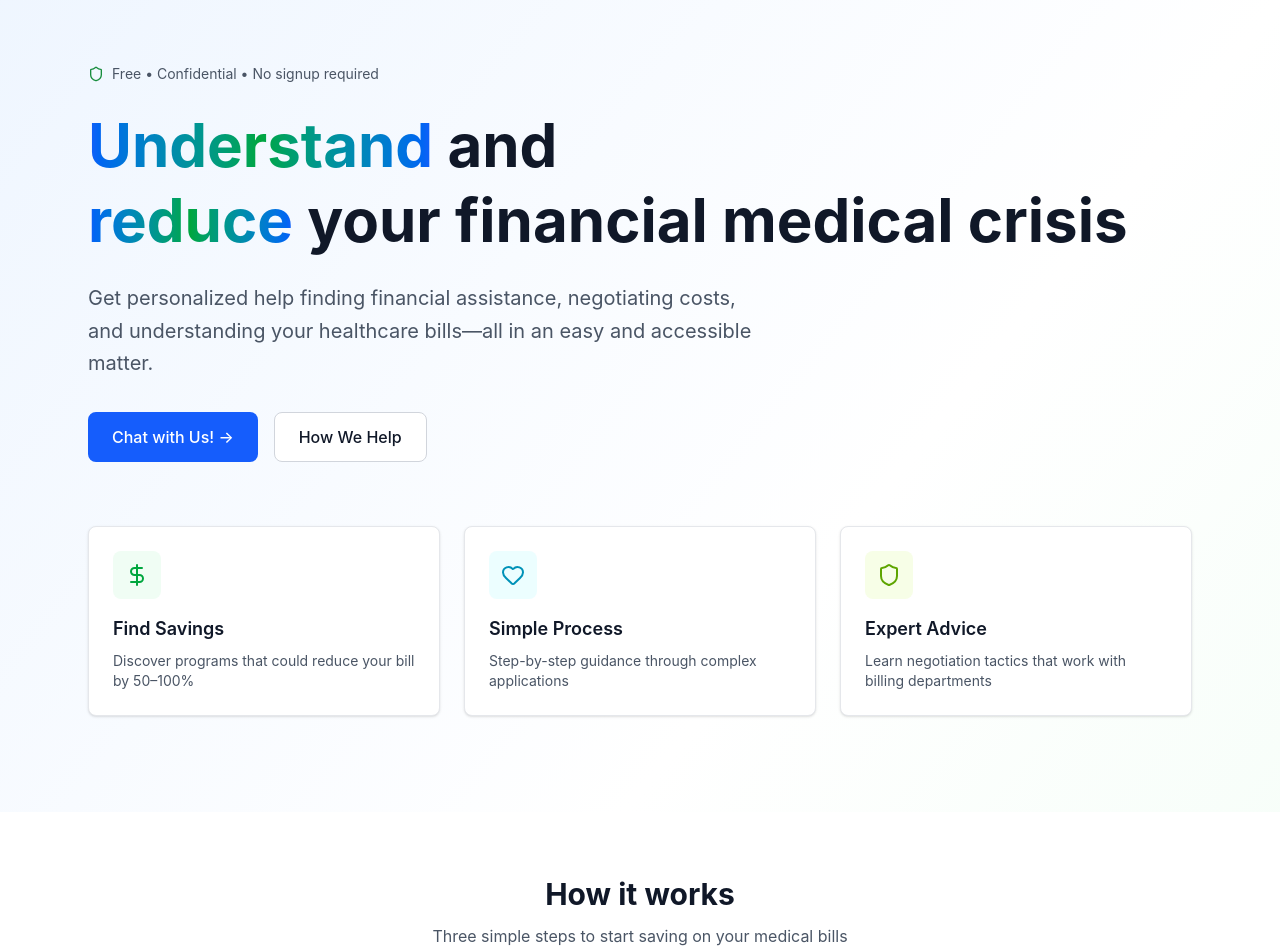
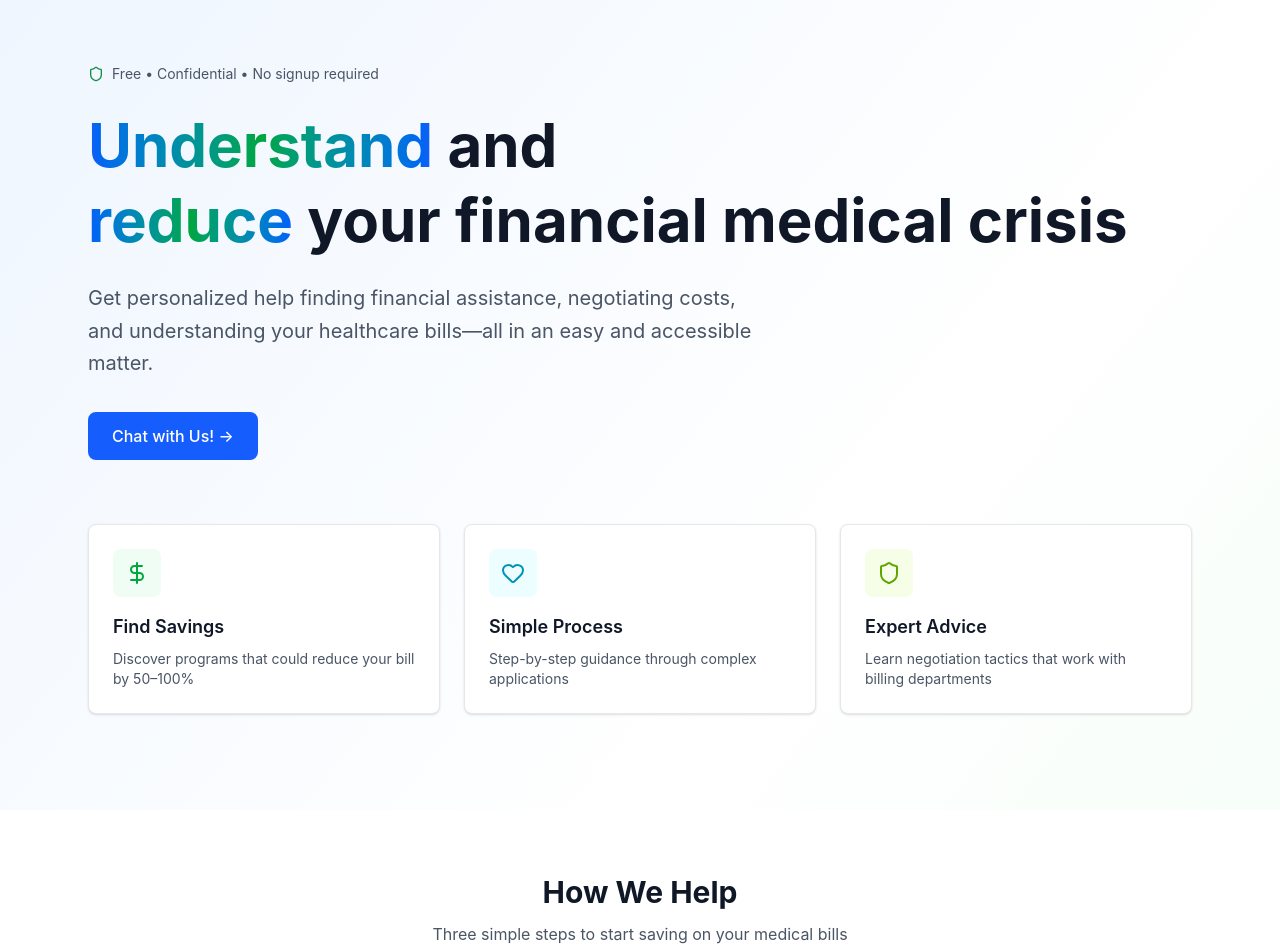
Before and after one commit to L-Tran05/EconHealth, a React (Vite) app in the folder health_econ/: page / in a window 1280 px wide. Shown: the top 952 px of the page. Built offline with nearby package versions, Linux system fonts and the light colour scheme.

Commit message:
Final tweaks

```diff
--- a/health_econ/src/components/AssistantPanel.jsx
+++ b/health_econ/src/components/AssistantPanel.jsx
@@ -31,7 +31,7 @@ const AssistantPanel = ({ chatMessages, setChatMessages }) => {
   return (
     <div className="bg-white rounded-xl shadow-md border border-black-200 p-6 flex flex-col h-[600px] w-[400px] lg:sticky lg:top-8">
       {/*Assistant Main :P*/}
-      <div className="flex items-center gap-2 mb-5">
+      <div className="flex items-center gap-2 mb-5 ">
         <MessageSquare className="w-5 h-5 text-blue-600" />
         <h2 className="text-xl font-semibold text-gray-900">Assistant</h2>
       </div>
--- a/health_econ/src/components/BillDetailsPanel.jsx
+++ b/health_econ/src/components/BillDetailsPanel.jsx
@@ -3,7 +3,7 @@ import { FileText } from 'lucide-react';
 
 {/* Main heading for the Bill*/}
 const BillDetailsPanel = ({ billText, setBillText, setActiveTab }) => (
-  <div className="lg:col-span-3 bg-white rounded-lg shadow-sm border border-black-400 p-6 h-[420px]">
+  <div className="lg:col-span-3 bg-white rounded-lg left-10 shadow-sm border border-black-400 p-6 h-[420px]">
     <div className="flex items-center gap-2 mb-4">
       <FileText className="w-5 h-5 text-gray-900" />
       <h2 className="text-lg font-semibold text-gray-900">Bill Details</h2>
--- a/health_econ/src/components/TabsPanel.jsx
+++ b/health_econ/src/components/TabsPanel.jsx
@@ -32,7 +32,7 @@ const TabsPanel = ({ activeTab, setActiveTab, billText, setBillText }) => (
         value={billText}
         onChange={(e) => setBillText(e.target.value)}
         placeholder="Medical Bill Analysis here"
-        className="w-full h-96 p-4 border border-gray-300 rounded-lg font-mono text-sm text-gray-700 focus:outline-none focus:ring-2 focus:ring-blue-500 resize-none mb-6"
+        className="w-full h-96 p-4 border border-black-300 rounded-lg font-mono text-sm text-gray-700 focus:outline-none focus:ring-2 focus:ring-blue-500 resize-none mb-6"
       />
     )}
 
--- a/health_econ/src/pages/HomePage.jsx
+++ b/health_econ/src/pages/HomePage.jsx
@@ -6,6 +6,7 @@ import FeaturesSection from '../components/FeaturesSection';
 
 const HomePage = ({ onStartDemo }) => {
   return (
+
     <div className="min-h-screen bg-gradient-to-br from-blue-50 via-white to-green-50">
 
 
@@ -41,18 +42,15 @@ const HomePage = ({ onStartDemo }) => {
           >
             Chat with Us! →
           </button>
-          <button className="bg-white hover:bg-gray-50 text-gray-900 font-medium px-6 py-3 rounded-lg border border-gray-300 transition-colors">
-            How We Help
-          </button>
         </div>
 
         <FeaturesSection />
       </div>
 
-      {/* How it Works Section */}
-      <div id="how-it-works" className="py-16 bg-white">
+      {/* How it Works*/}
+      <div id="how-we-help" className="py-16 bg-white">
         <div className="max-w-6xl mx-auto px-6 text-center">
-          <h2 className="text-3xl font-bold text-gray-900 mb-3">How it works</h2>
+          <h2 className="text-3xl font-bold text-gray-900 mb-3">How We Help</h2>
           <p className="text-gray-600 mb-12">Three simple steps to start saving on your medical bills</p>
 
           <div className="grid md:grid-cols-3 gap-8 mb-16">
```
